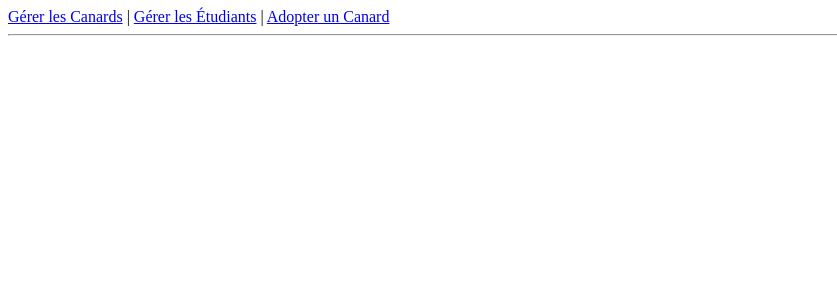
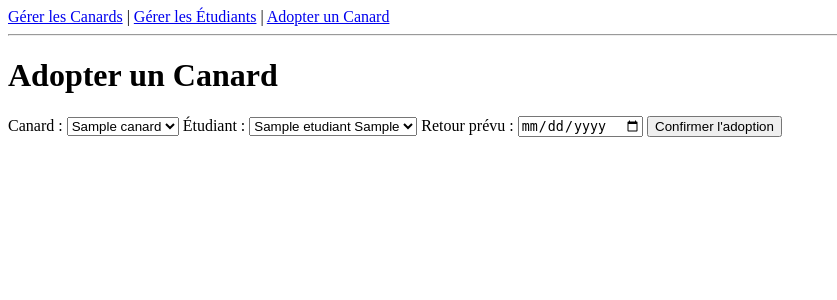
Before and after one commit to Devneb01/MiniProjetLaCanardothque, a PHP site: page /index.php?page=emprunter&id=1 in a window 1280 px wide. Shown: the top 300 px of the page, without its empty margins (0-837 px from the left). Run offline with PHP 8.4, Linux system fonts and the light colour scheme; tables that the repository leaves empty hold one stand-in row (values such as "Sample post").

Commit message:
-Project funcitonal -No css implemented only pure HTML and PHP + SQL

```diff
--- a/config/db.php
+++ b/config/db.php
@@ -1,5 +1,4 @@
 <?php
-// config/db.php
 $dsn = 'mysql:host=localhost;port=3307;dbname=la_canardotheque;charset=utf8';
 $options = [PDO::ATTR_ERRMODE => PDO::ERRMODE_EXCEPTION];
 
--- a/controllers/EmpruntController.php
+++ b/controllers/EmpruntController.php
@@ -1 +1,10 @@
 <?php
+if ($_SERVER['REQUEST_METHOD'] === 'POST') {
+    createEmprunt($pdo, $_POST['id_canard'], $_POST['num_carte'], $_POST['date_retour']);
+    header("Location: index.php?page=canards");
+    exit();
+}
+
+$canards_disponibles = getAvailableCanards($pdo);
+$etudiants = getAllEtudiants($pdo);
+require 'views/emprunts/creer.php';
--- a/models/Emprunt.php
+++ b/models/Emprunt.php
@@ -1 +1,11 @@
 <?php
+function createEmprunt($pdo, $id_canard, $num_carte, $date_retour) {
+    $sql_emprunt = "INSERT INTO emprunter (id_canard, num_carte, date_pret, date_retour_prevue)
+                    VALUES (?, ?, CURDATE(), ?)";
+    $stmt1 = $pdo->prepare($sql_emprunt);
+    $stmt1->execute([$id_canard, $num_carte, $date_retour]);
+
+    $sql_update = "UPDATE canard SET etat = 'En vadrouille' WHERE id_canard = ?";
+    $stmt2 = $pdo->prepare($sql_update);
+    $stmt2->execute([$id_canard]);
+}
--- a/views/emprunts/creer.php
+++ b/views/emprunts/creer.php
@@ -1 +1,25 @@
-<?php
+<h1>Adopter un Canard</h1>
+<form method="POST">
+    <label>Canard :</label>
+    <select name="id_canard">
+        <?php foreach ($canards_disponibles as $c): ?>
+            <option value="<?= $c['id_canard'] ?>" <?= (isset($_GET['id']) && $_GET['id'] == $c['id_canard']) ? 'selected' : '' ?>>
+                <?= htmlspecialchars($c['nom']) ?>
+            </option>
+        <?php endforeach; ?>
+    </select>
+
+    <label>Étudiant :</label>
+    <select name="num_carte">
+        <?php foreach ($etudiants as $e): ?>
+            <option value="<?= $e['num_carte'] ?>">
+                <?= htmlspecialchars($e['nom'] . " " . $e['prenom']) ?>
+            </option>
+        <?php endforeach; ?>
+    </select>
+
+    <label>Retour prévu :</label>
+    <input type="date" name="date_retour" required>
+
+    <button type="submit">Confirmer l'adoption</button>
+</form>
```
Also changed, not shown: controllers/CanardController.php (+9 -8 lines), views/canards/liste.php (+7 -2 lines).
